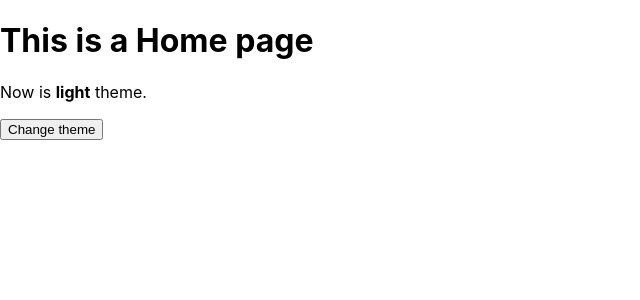
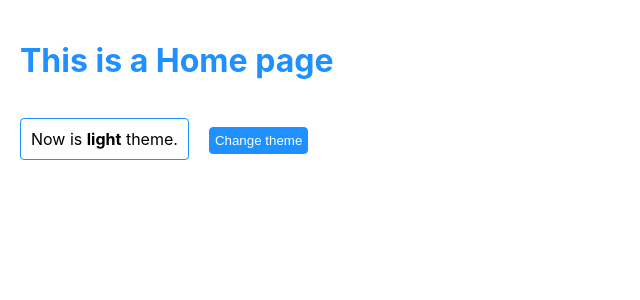
Before and after one commit to chagovcev/react_app_starter, a React (Create React App) app: page / in a window 1280 px wide. Shown: the top 300 px of the page, without its empty margins (0-640 px from the left). Built offline with nearby package versions, Linux system fonts and the light colour scheme.

Commit message:
stylelint added

```diff
--- a/src/index.css
+++ b/src/index.css
@@ -1,7 +1,7 @@
 body {
   margin: 0;
-  font-family: -apple-system, BlinkMacSystemFont, 'Segoe UI', 'Roboto', 'Oxygen',
-    'Ubuntu', 'Cantarell', 'Fira Sans', 'Droid Sans', 'Helvetica Neue',
+  font-family: -apple-system, BlinkMacSystemFont, 'Segoe UI', Roboto, Oxygen,
+    Ubuntu, Cantarell, 'Fira Sans', 'Droid Sans', 'Helvetica Neue',
     sans-serif;
   -webkit-font-smoothing: antialiased;
   -moz-osx-font-smoothing: grayscale;
--- /dev/null
+++ b/src/pages/Home/Home.scss
@@ -0,0 +1,30 @@
+.home-page {
+  padding: 20px;
+
+  &__title {
+    color: dodgerblue;
+  }
+
+  &__paragraph {
+    display: inline-block;
+    padding: 10px;
+    border: 1px solid dodgerblue;
+    border-radius: 4px;
+  }
+
+  &__button {
+    margin-left: 20px;
+    padding: 5px;
+    transition: all 0.2s ease;
+    border: 1px solid dodgerblue;
+    border-radius: 4px;
+    background-color: dodgerblue;
+    color: white;
+    cursor: pointer;
+
+    &:hover {
+      background-color: azure;
+      color: black;
+    }
+  }
+}
--- a/src/pages/Home/Home.tsx
+++ b/src/pages/Home/Home.tsx
@@ -2,6 +2,8 @@ import { useAppDispatch, useAppSelector } from '../../store/hooks';
 
 import { currentThemeSelector, toggleTheme } from '../../features/themes';
 import { type FC } from 'react';
+
+import './Home.scss';
 
 const Home: FC = () => {
   const currentTheme = useAppSelector(currentThemeSelector);
@@ -12,17 +14,21 @@ const Home: FC = () => {
   };
 
   return (
-    <>
-      <h1>This is a Home page</h1>
+    <div className="home-page">
+      <h1 className="home-page__title">This is a Home page</h1>
 
-      <p>
+      <p className="home-page__paragraph">
         Now is <b>{currentTheme}</b> theme.
       </p>
 
-      <button type="button" onClick={handleChangeTheme}>
+      <button
+        type="button"
+        onClick={handleChangeTheme}
+        className="home-page__button"
+      >
         Change theme
       </button>
-    </>
+    </div>
   );
 };
 
--- a/src/react-app-env.d.ts
+++ b/src/react-app-env.d.ts
@@ -1 +1,2 @@
+// eslint-disable-next-line @typescript-eslint/triple-slash-reference
 /// <reference types="react-scripts" />
```
Also changed, not shown: package.json (+7 -1 lines), .stylelintrc.json (added), 1 other file (tests, documents, lock files or other folders).
